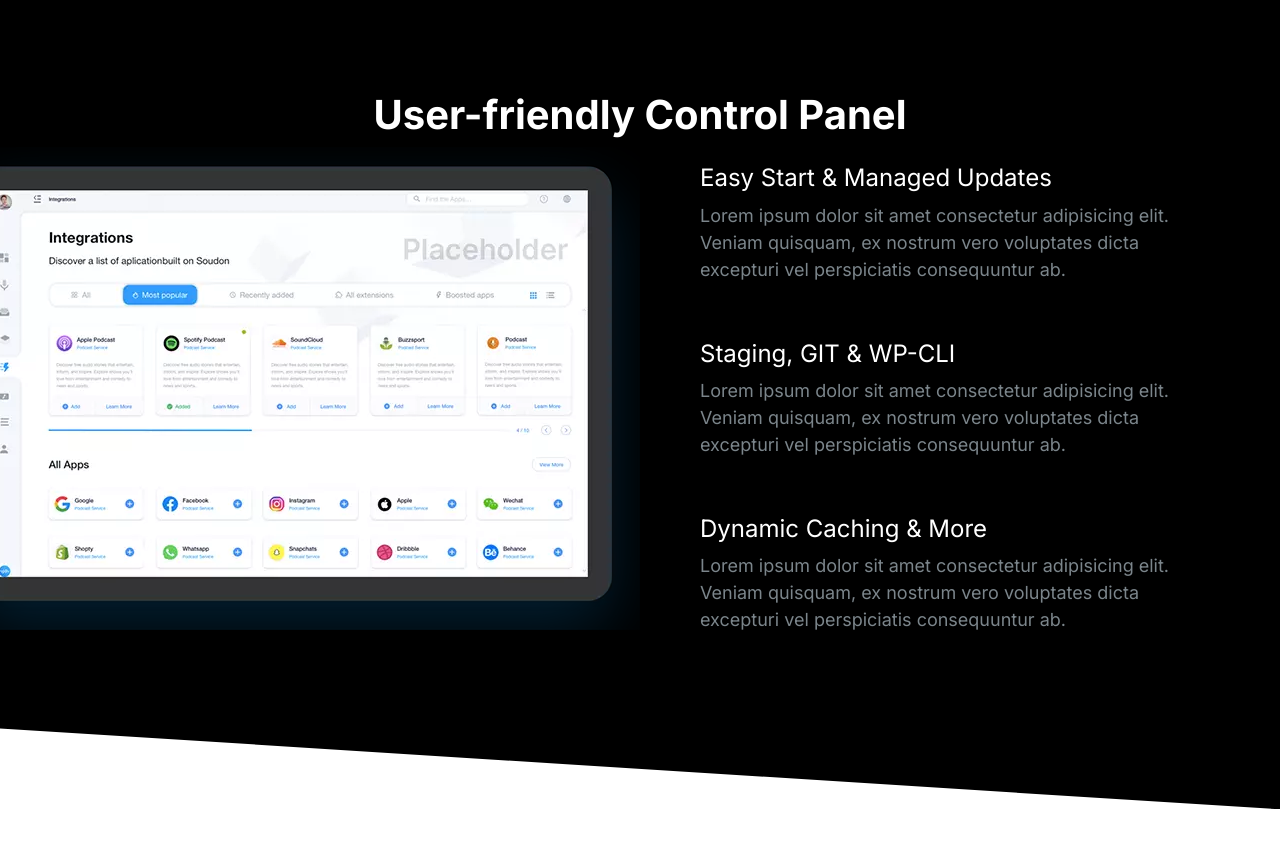
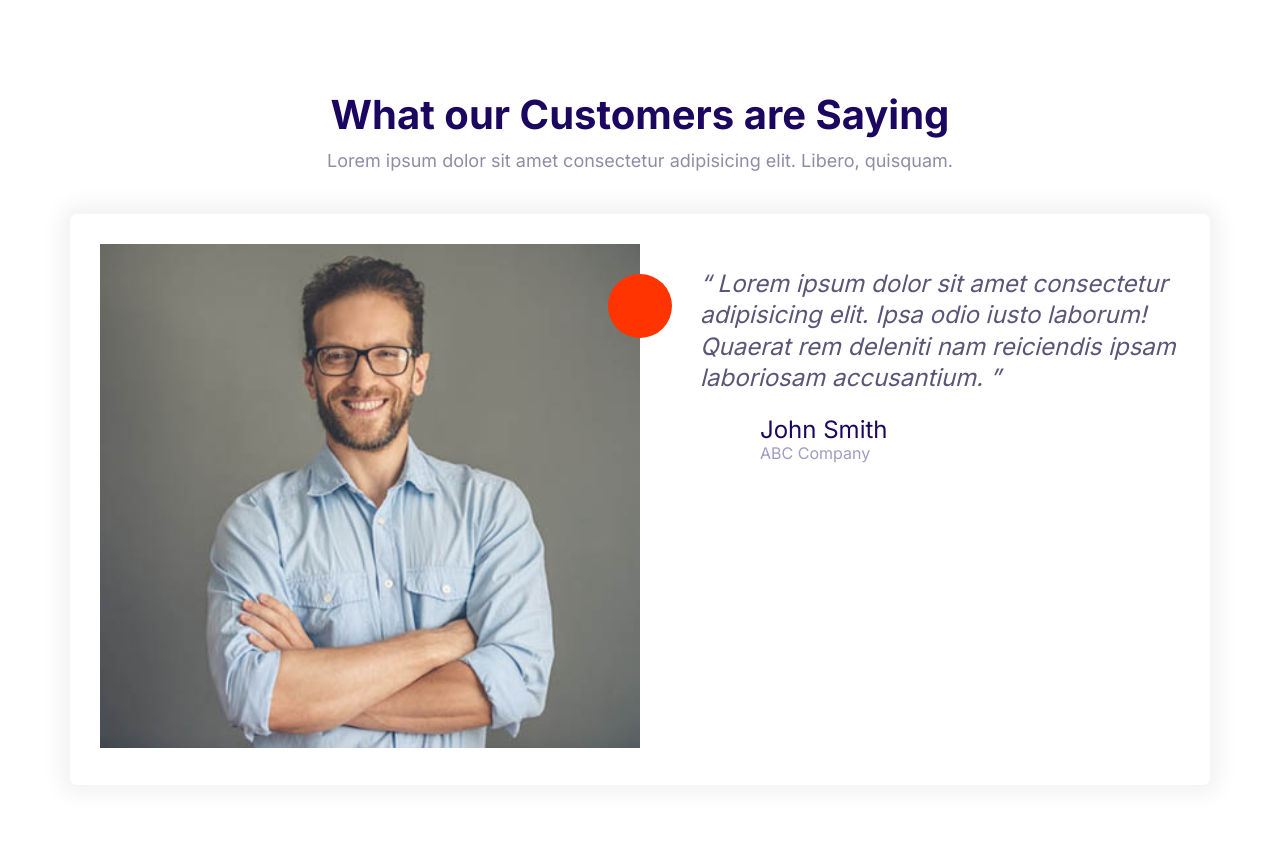
Before and after one commit to Toml76/tmosh3, a plain HTML site: page index.html in a window 1280 px wide. Before the commit the page ends 809 px from the top, so only its background shows below. Drawn offline with Linux system fonts and the light colour scheme.

Commit message:
testimonials block added

```diff
--- a/css/styles.css
+++ b/css/styles.css
@@ -615,6 +615,7 @@ a {
 
 .block__header {
   text-align: center;
+  margin-bottom: 4rem;
 }
 
 .block__heading {
--- a/index.html
+++ b/index.html
@@ -13,75 +13,50 @@
     <link rel="stylesheet" href="css/styles.css" />
   </head>
   <body>
-    <section class="block block--dark block--skewed-right block-showcase">
+    <section class="block">
       <header class="block__header">
-        <h2>User-friendly Control Panel</h2>
+        <h2>What our Customers are Saying</h2>
+        <p>
+          Lorem ipsum dolor sit amet consectetur adipisicing elit. Libero,
+          quisquam.
+        </p>
       </header>
-      <div class="container grid grid--1x2">
-        <picture class="block-showcase__image">
-          <source
-            type="image/webp"
-            srcset="images/ipad.webp 1x, images/ipad@2x.webp 2x"
+      <div class="container">
+        <div class="card testimonial">
+          <div class="grid grid--1x2">
+            <div class="testimonial__image">
+              <img
+                src="images/testimonial.jpg"
+                alt="A happy, smiling customer"
               />
-          <source
-            type="image/png"
-            srcset="images/ipad.png 1x, images/ipad@2x.png 2x"
-          />
-          <img src="images/ipad.png" alt="" />
-        </picture>
-        <ul class="list">
-          <li>
+              <span class="icon-container icon-container--accent">
+                <svg class="icon icon--white icon--small">
+                  <use xlink:href="images/sprite.svg#quotes"></use>
+                </svg>
+              </span>
+            </div>
+            <blockquote class="quote">
+              <p class="quote__text">
+                Lorem ipsum dolor sit amet consectetur adipisicing elit. Ipsa
+                odio iusto laborum! Quaerat rem deleniti nam reiciendis ipsam
+                laboriosam accusantium.
+              </p>
+              <footer>
                 <div class="media">
                   <div class="media__image">
-                <svg class="icon icon--primary">
-                  <use xlink:href="images/sprite.svg#snap"></use>
+                    <svg class="icon icon--primary quote__line">
+                      <use xlink:href="images/sprite.svg#line"></use>
                     </svg>
                   </div>
                   <div class="media__body">
-                <h3 class="media__title">Easy Start & Managed Updates</h3>
-                <p>
-                  Lorem ipsum dolor sit amet consectetur adipisicing elit.
-                  Veniam quisquam, ex nostrum vero voluptates dicta excepturi
-                  vel perspiciatis consequuntur ab.
-                </p>
+                    <h3 class="media__title quote__author">John Smith</h3>
+                    <p class="quote__organization">ABC Company</p>
                   </div>
                 </div>
-          </li>
-          <li>
-            <div class="media">
-              <div class="media__image">
-                <svg class="icon icon--primary">
-                  <use xlink:href="images/sprite.svg#growth"></use>
-                </svg>
-              </div>
-              <div class="media__body">
-                <h3 class="media__title">Staging, GIT & WP-CLI</h3>
-                <p>
-                  Lorem ipsum dolor sit amet consectetur adipisicing elit.
-                  Veniam quisquam, ex nostrum vero voluptates dicta excepturi
-                  vel perspiciatis consequuntur ab.
-                </p>
+              </footer>
+            </blockquote>
           </div>
         </div>
-          </li>
-          <li>
-            <div class="media">
-              <div class="media__image">
-                <svg class="icon icon--primary">
-                  <use xlink:href="images/sprite.svg#wordpress"></use>
-                </svg>
-              </div>
-              <div class="media__body">
-                <h3 class="media__title">Dynamic Caching & More</h3>
-                <p>
-                  Lorem ipsum dolor sit amet consectetur adipisicing elit.
-                  Veniam quisquam, ex nostrum vero voluptates dicta excepturi
-                  vel perspiciatis consequuntur ab.
-                </p>
-              </div>
-            </div>
-          </li>
-        </ul>
       </div>
     </section>
     <script src="js/main.js"></script>
```
Also changed, not shown: components/testimonials block.html (added, +42 -0 lines). Lines whose indentation alone changed are shown as unchanged.
